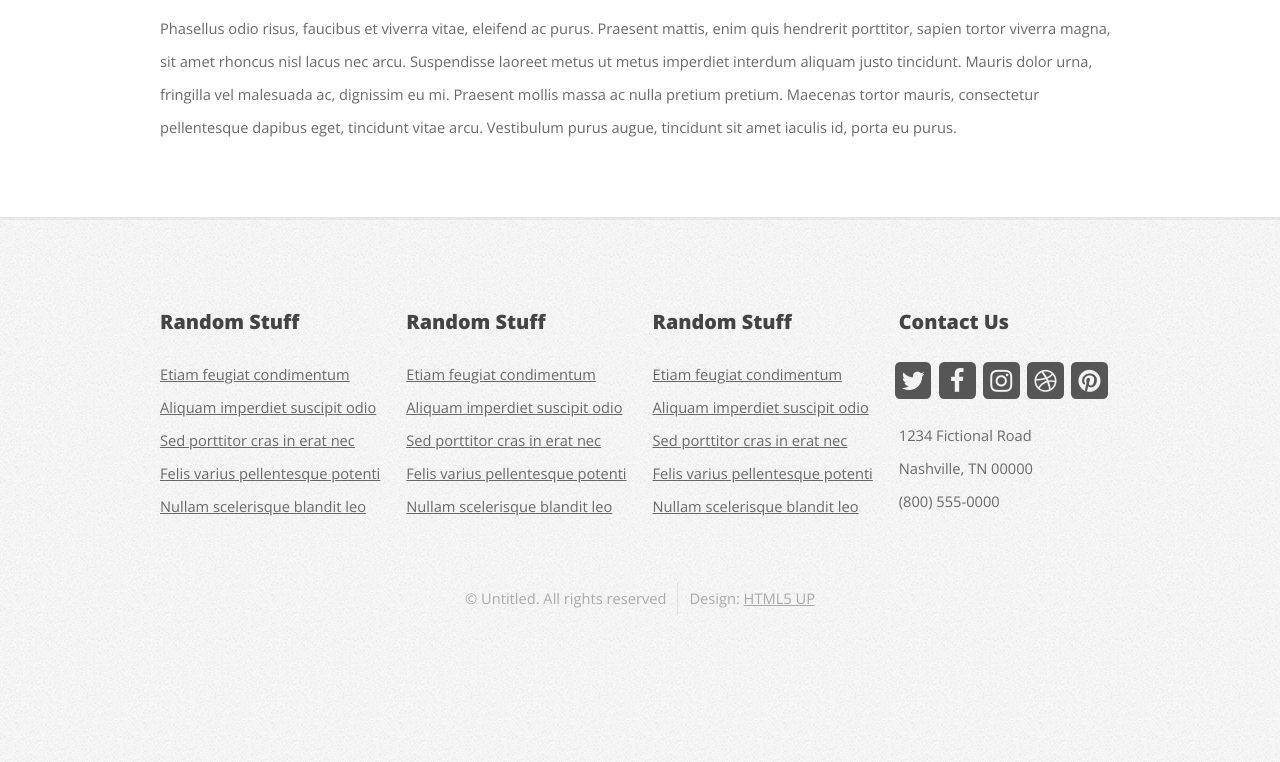
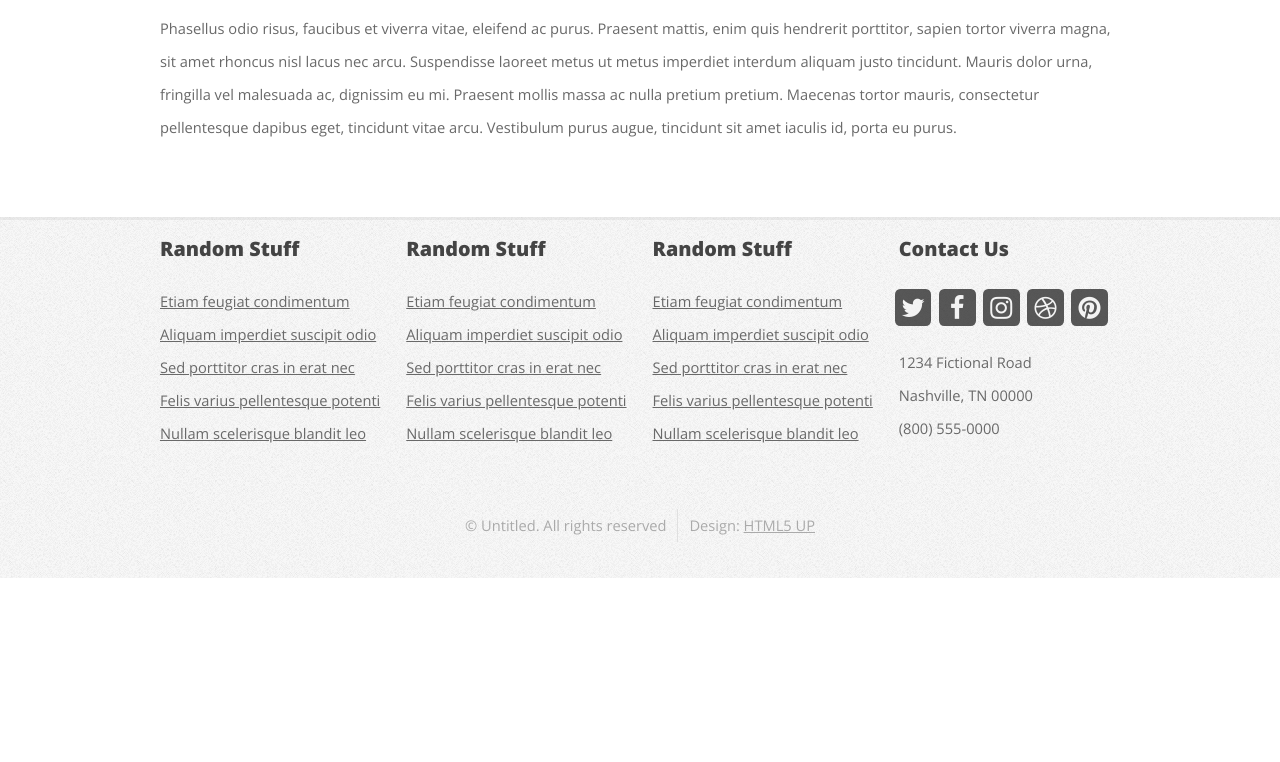
Before and after one commit to essanpupil/bdfi, a Django app: page /no-sidebar in a window 1280 px wide. Shown: the part 580-1342 px from the top of the page. After the commit the page ends 1158 px from the top, so only its background shows below. Run offline with Django 3.2, Linux system fonts and the light colour scheme; some libraries are stand-ins or nearby versions.

Commit message:
edit styling page

```diff
--- a/movie/static/movie/css/main.css
+++ b/movie/static/movie/css/main.css
@@ -1905,7 +1905,7 @@ input, select, textarea {
 	}
 
 	#footer-wrapper {
-		padding: 6em 0 8em 0;
+		padding: 1em 0 0.5em 0;
 	}
 
 /* Header */
```
